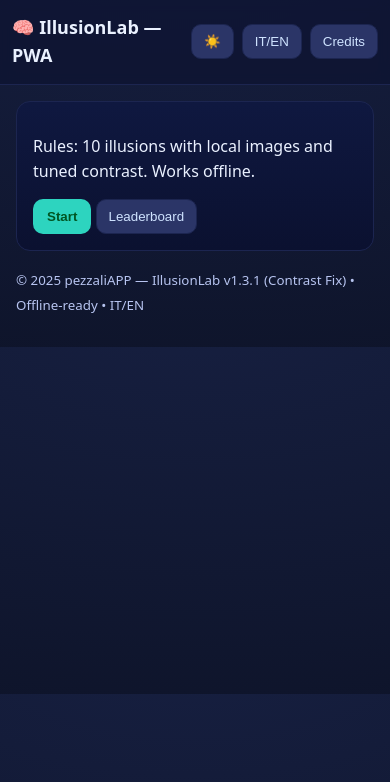
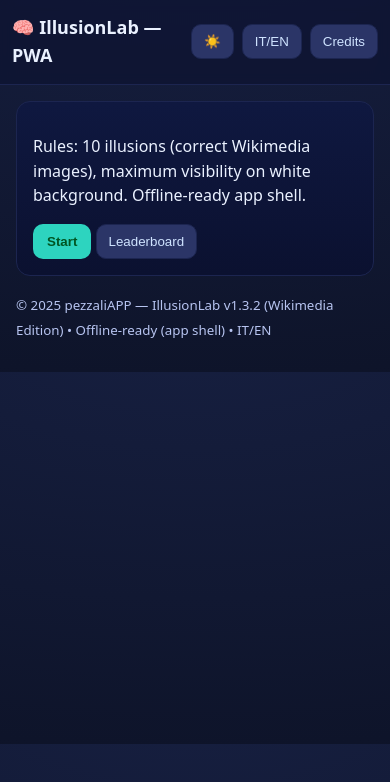
Before and after one commit to pezzaliapp/illusionlab_pwa, a plain HTML site: page index.html in a window 390 px wide. Drawn offline with Linux system fonts and the light colour scheme.

Commit message:
Add files via upload

```diff
--- a/app.js
+++ b/app.js
@@ -1,99 +1,143 @@
-// IllusionLab v1.3.1 — Contrast Fix (local images, no filters)
-(function(){
+(function () {
   const $=s=>document.querySelector(s); const root=document.documentElement;
   const host=$("#illusionHost"), qEl=$("#question"), aEl=$("#answers"), levelEl=$("#level"), scoreEl=$("#score"), timerEl=$("#timer");
   const btnNext=$("#next"), btnHint=$("#showHint"), btnExplain=$("#showExplain"), btnTheme=$("#btnTheme");
   const modal=$("#modal"), modalBody=$("#modalBody"), modalClose=$("#modalClose");
   const credits=$("#credits"), creditsClose=$("#creditsClose"), btnCredits=$("#btnCredits");
-  let theme=localStorage.getItem("illusionlab_theme")||"dark"; const applyTheme=()=>{root.classList.toggle("light",theme==="light"); btnTheme.textContent=theme==="light"?"🌙":"☀️";}; applyTheme();
-  btnTheme.addEventListener("click",()=>{theme=theme==="light"?"dark":"light"; localStorage.setItem("illusionlab_theme",theme); applyTheme();});
+
+  // THEME
+  let theme=localStorage.getItem("illusionlab_theme")||"dark";
+  const applyTheme=()=>{ root.classList.toggle("light", theme==="light"); btnTheme.textContent=theme==="light"?"🌙":"☀️"; };
+  applyTheme();
+  btnTheme.addEventListener("click",()=>{ theme=theme==="light"?"dark":"light"; localStorage.setItem("illusionlab_theme",theme); applyTheme(); });
+
+  // I18N
   const LANGS=["it","en"]; let lang=localStorage.getItem("illusionlab_lang")||(navigator.language||"it").slice(0,2); if(!LANGS.includes(lang)) lang="it";
-  const i18n={ it:{introText:"Regole: 10 illusioni con immagini locali e contrasto ottimizzato. Funziona anche offline.",start:"Inizia",leaderboard:"Classifica",showProof:"Mostra prova",explain:"Spiegazione",next:"Avanti ▶",endTitle:"🎉 Fine partita",saveScore:"Salva punteggio",playAgain:"Rigioca",boardTitle:"🏆 Classifica locale",name:"Nome",pts:"Punti",time:"Tempo",date:"Data",close:"Chiudi",askName:"Il tuo nome (o iniziali) per la classifica:",saved:"Salvato!",credits:"Crediti"},
-               en:{introText:"Rules: 10 illusions with local images and tuned contrast. Works offline.",start:"Start",leaderboard:"Leaderboard",showProof:"Show proof",explain:"Explanation",next:"Next ▶",endTitle:"🎉 Game over",saveScore:"Save score",playAgain:"Play again",boardTitle:"🏆 Local leaderboard",name:"Name",pts:"Pts",time:"Time",date:"Date",close:"Close",askName:"Your name (or initials) for the board:",saved:"Saved!",credits:"Credits"} };
-  const T=k=>(i18n[lang]&&i18n[lang][k])||k; const applyI18n=()=>{document.querySelectorAll("[data-i18n]").forEach(el=>el.textContent=T(el.getAttribute("data-i18n"))); btnCredits.textContent=T("credits");}; applyI18n();
-  $("#btnLang").addEventListener("click",()=>{lang=lang==="it"?"en":"it"; localStorage.setItem("illusionlab_lang",lang); applyI18n(); if(current) renderLevel();});
-  const TIME_LIMIT=25; let timer=null,tLeft=TIME_LIMIT,totalTime=0; let idx=0,score=0,current=null;
-  const IMG={ blivet:"img/blivet.svg", necker:"img/necker.svg", penroseTri:"img/penrose_triangle.svg", penroseStair:"img/penrose_stairs.svg",
-              ames:"img/ames_room.svg", rubin:"img/rubin_vase.svg", duckRabbit:"img/duck_rabbit.svg", kanizsa:"img/kanizsa_triangle.svg",
-              mullerLyer:"img/muller_lyer.svg", fraser:"img/fraser_spiral.svg" };
+  const i18n={
+    it:{introText:"Regole: 10 illusioni (immagini Wikimedia corrette), visibilità massima su fondo bianco. Funziona offline per l'interfaccia.",start:"Inizia",leaderboard:"Classifica",showProof:"Mostra prova",explain:"Spiegazione",next:"Avanti ▶",endTitle:"🎉 Fine partita",saveScore:"Salva punteggio",playAgain:"Rigioca",boardTitle:"🏆 Classifica locale",name:"Nome",pts:"Punti",time:"Tempo",date:"Data",close:"Chiudi",askName:"Il tuo nome (o iniziali) per la classifica:",saved:"Salvato!",credits:"Crediti"},
+    en:{introText:"Rules: 10 illusions (correct Wikimedia images), maximum visibility on white background. Offline-ready app shell.",start:"Start",leaderboard:"Leaderboard",showProof:"Show proof",explain:"Explanation",next:"Next ▶",endTitle:"🎉 Game over",saveScore:"Save score",playAgain:"Play again",boardTitle:"🏆 Local leaderboard",name:"Name",pts:"Pts",time:"Time",date:"Date",close:"Close",askName:"Your name (or initials) for the board:",saved:"Saved!",credits:"Credits"}
+  };
+  const T=k=>(i18n[lang]&&i18n[lang][k])||k;
+  const applyI18n=()=>{ document.querySelectorAll("[data-i18n]").forEach(el=> el.textContent=T(el.getAttribute("data-i18n"))); btnCredits.textContent=T("credits"); };
+  applyI18n();
+  $("#btnLang").addEventListener("click",()=>{ lang=lang==="it"?"en":"it"; localStorage.setItem("illusionlab_lang",lang); applyI18n(); if(current) renderLevel(); });
+
+  // TIMER/STATE
+  const TIME_LIMIT=25; let timer=null, tLeft=TIME_LIMIT, totalTime=0;
+  let idx=0, score=0; let current=null;
+
+  // Wikimedia image URLs (canonical)
+  const IMG = {
+    blivet:       "https://commons.wikimedia.org/wiki/Special:FilePath/Blivet.svg",
+    necker:       "https://commons.wikimedia.org/wiki/Special:FilePath/Necker%27s_cube.svg",
+    penroseTri:   "https://commons.wikimedia.org/wiki/Special:FilePath/Penrose%20triangle.svg",
+    penroseStair: "https://commons.wikimedia.org/wiki/Special:FilePath/Impossible_staircase.svg",
+    ames:         "https://commons.wikimedia.org/wiki/Special:FilePath/Ames%20room%20forced%20perspective.jpg",
+    rubin:        "https://commons.wikimedia.org/wiki/Special:FilePath/Rubin%27s%20Vase.png",
+    duckRabbit:   "https://commons.wikimedia.org/wiki/Special:FilePath/Duck-Rabbit_illusion.jpg",
+    kanizsa:      "https://commons.wikimedia.org/wiki/Special:FilePath/Kanizsa_triangle.svg",
+    mullerLyer:   "https://commons.wikimedia.org/wiki/Special:FilePath/M%C3%BCller-Lyer_illusion.svg",
+    fraser:       "https://commons.wikimedia.org/wiki/Special:FilePath/Fraser_spiral_illusion.svg",
+  };
+
   const CREDITS=[
-    {id:"blivet",title:"Blivet (disegno locale)",url:IMG.blivet},{id:"necker",title:"Necker Cube (disegno locale)",url:IMG.necker},
-    {id:"penroseTri",title:"Penrose Triangle (disegno locale)",url:IMG.penroseTri},{id:"penroseStair",title:"Penrose Stairs (disegno locale)",url:IMG.penroseStair},
-    {id:"ames",title:"Ames Room (schema locale)",url:IMG.ames},{id:"rubin",title:"Rubin Vase (disegno locale)",url:IMG.rubin},
-    {id:"duckRabbit",title:"Duck–Rabbit (disegno locale)",url:IMG.duckRabbit},{id:"kanizsa",title:"Kanizsa Triangle (disegno locale)",url:IMG.kanizsa},
-    {id:"mullerLyer",title:"Müller–Lyer (disegno locale)",url:IMG.mullerLyer},{id:"fraser",title:"Fraser Spiral (schema locale)",url:IMG.fraser}
+    {id:"blivet",title:"Blivet — Wikimedia Commons",url:IMG.blivet},
+    {id:"necker",title:"Necker's cube — Wikimedia Commons",url:IMG.necker},
+    {id:"penroseTri",title:"Penrose triangle — Wikimedia Commons",url:IMG.penroseTri},
+    {id:"penroseStair",title:"Penrose stairs — Wikimedia Commons",url:IMG.penroseStair},
+    {id:"ames",title:"Ames room — Wikimedia Commons",url:IMG.ames},
+    {id:"rubin",title:"Rubin's vase — Wikimedia Commons",url:IMG.rubin},
+    {id:"duckRabbit",title:"Duck–Rabbit — Wikimedia Commons",url:IMG.duckRabbit},
+    {id:"kanizsa",title:"Kanizsa triangle — Wikimedia Commons",url:IMG.kanizsa},
+    {id:"mullerLyer",title:"Müller–Lyer — Wikimedia Commons",url:IMG.mullerLyer},
+    {id:"fraser",title:"Fraser spiral — Wikimedia Commons",url:IMG.fraser},
   ];
-  function renderCredits(){const ul=$("#creditsList"); ul.innerHTML=""; CREDITS.forEach(c=>{const li=document.createElement("li"); li.innerHTML=`<a href="${c.url}" target="_blank" rel="noopener">${c.title}</a>`; ul.appendChild(li);});}
-  btnCredits.addEventListener("click",()=>{renderCredits(); credits.hidden=false;}); creditsClose.addEventListener("click",()=>credits.hidden=true);
+  function renderCredits(){ const ul=$("#creditsList"); ul.innerHTML=""; CREDITS.forEach(c=>{ const li=document.createElement("li"); li.innerHTML=`<a href="${c.url}" target="_blank" rel="noopener">${c.title}</a>`; ul.appendChild(li); }); }
+  btnCredits.addEventListener("click",()=>{ renderCredits(); credits.hidden=false; });
+  creditsClose.addEventListener("click",()=> credits.hidden=true);
 
+  // QUIZ
   const illusions=[
     {id:"blivet", title:{it:"Tridente Impossibile",en:"Impossible Trident"}, question:{it:"Quante punte vedi davvero?",en:"How many prongs do you really see?"},
       options:{it:["Tre","Due","Non è definibile"],en:["Three","Two","Not well-defined"]}, correct:2,
       explanation:{it:"Tre punte si trasformano in due aste: oggetto impossibile.",en:"Three prongs morph into two bars: impossible object."},
-     render:n=> n.innerHTML=`<img src="${IMG.blivet}" alt="Blivet">` },
+      render:n=> n.innerHTML=`<img src="${IMG.blivet}" alt="Blivet">`},
     {id:"necker", title:{it:"Cubo di Necker",en:"Necker Cube"}, question:{it:"Quale faccia è davanti?",en:"Which face is in front?"},
       options:{it:["In alto a sinistra","In basso a destra","Dipende: ribalta"],en:["Top-left","Bottom-right","It flips"]}, correct:2,
       explanation:{it:"Figura bistabile: la profondità si inverte.",en:"Bistable figure: depth flips."},
-     render:n=> n.innerHTML=`<img src="${IMG.necker}" alt="Necker cube">` },
+      render:n=> n.innerHTML=`<img src="${IMG.necker}" alt="Necker cube">`},
     {id:"penroseTri", title:{it:"Triangolo di Penrose",en:"Penrose Triangle"}, question:{it:"Può esistere in 3D reale?",en:"Can it exist in real 3D?"},
       options:{it:["Sì, con trucco prospettico","No, è impossibile","Solo da un punto preciso"],en:["Yes, with forced perspective","No, it's impossible","Only from a fixed viewpoint"]}, correct:1,
       explanation:{it:"Valido solo come trucco prospettico.",en:"Works only as forced perspective."},
-     render:n=> n.innerHTML=`<img src="${IMG.penroseTri}" alt="Penrose triangle">` },
+      render:n=> n.innerHTML=`<img src="${IMG.penroseTri}" alt="Penrose triangle">`},
     {id:"penroseStair", title:{it:"Scala di Penrose",en:"Penrose Stairs"}, question:{it:"Sale o scende?",en:"Up or down?"},
       options:{it:["Sale per sempre","Scende per sempre","Nessuna delle due"],en:["Up forever","Down forever","Neither"]}, correct:2,
       explanation:{it:"Ciclo chiuso impossibile.",en:"Closed impossible loop."},
-     render:n=> n.innerHTML=`<img src="${IMG.penroseStair}" alt="Penrose stairs">` },
+      render:n=> n.innerHTML=`<img src="${IMG.penroseStair}" alt="Penrose stairs">`},
     {id:"ames", title:{it:"Camera di Ames",en:"Ames Room"}, question:{it:"Le due persone hanno altezze diverse?",en:"Are the two people different in height?"},
       options:{it:["Sì, a destra più alta","No, stessa altezza (prospettiva)","Poco diverse"],en:["Yes, right is taller","No, same height (perspective)","Slightly different"]}, correct:1,
       explanation:{it:"Stanza deformata che altera la scala.",en:"Skewed room alters scale."},
-     render:n=> n.innerHTML=`<img src="${IMG.ames}" alt="Ames room">` },
+      render:n=> n.innerHTML=`<img src="${IMG.ames}" alt="Ames room">`},
     {id:"rubin", title:{it:"Vaso di Rubin",en:"Rubin's Vase"}, question:{it:"Cosa vedi per prima cosa?",en:"What do you see first?"},
       options:{it:["Un vaso","Due profili","Dipende"],en:["A vase","Two profiles","It alternates"]}, correct:2,
       explanation:{it:"Figura/sfondo si alternano.",en:"Figure/ground alternates."},
-     render:n=> n.innerHTML=`<img src="${IMG.rubin}" alt="Rubin vase">` },
+      render:n=> n.innerHTML=`<img src="${IMG.rubin}" alt="Rubin vase">`},
     {id:"duckRabbit", title:{it:"Anatra o Coniglio",en:"Duck or Rabbit"}, question:{it:"È un’anatra o un coniglio?",en:"Is it a duck or a rabbit?"},
       options:{it:["Anatra","Coniglio","Entrambi"],en:["Duck","Rabbit","Both"]}, correct:2,
       explanation:{it:"La stessa sagoma supporta due letture.",en:"Same outline supports two readings."},
-     render:n=> n.innerHTML=`<img src="${IMG.duckRabbit}" alt="Duck-rabbit">` },
+      render:n=> n.innerHTML=`<img src="${IMG.duckRabbit}" alt="Duck-rabbit">`},
     {id:"kanizsa", title:{it:"Triangolo di Kanizsa",en:"Kanizsa Triangle"}, question:{it:"Vedi un triangolo bianco?",en:"Do you see a white triangle?"},
       options:{it:["Sì","No, è illusorio","Sì, semitrasparente"],en:["Yes","No, illusory","Yes, semi-transparent"]}, correct:1,
       explanation:{it:"Contorni illusori completati dal cervello.",en:"Illusory contours completed by the brain."},
-     render:n=> n.innerHTML=`<img src="${IMG.kanizsa}" alt="Kanizsa triangle">` },
+      render:n=> n.innerHTML=`<img src="${IMG.kanizsa}" alt="Kanizsa triangle">`},
     {id:"mullerLyer", title:{it:"Müller–Lyer",en:"Müller–Lyer"}, question:{it:"Le linee sono lunghe uguali?",en:"Are the lines equal in length?"},
       options:{it:["Sì, identiche","No, frecce in fuori","No, frecce in dentro"],en:["Yes, identical","No, outward arrows longer","No, inward arrows longer"]}, correct:0,
       explanation:{it:"I segmenti centrali coincidono; il contesto inganna.",en:"Central segments match; context biases size."},
-     render:n=> n.innerHTML=`<img src="${IMG.mullerLyer}" alt="Müller–Lyer">` },
+      render:n=> n.innerHTML=`<img src="${IMG.mullerLyer}" alt="Müller–Lyer">`},
     {id:"fraser", title:{it:"Spirale di Fraser",en:"Fraser Spiral"}, question:{it:"Sono spirali o cerchi?",en:"Spirals or circles?"},
       options:{it:["Spirali","Cerchi concentrici","Entrambi"],en:["Spirals","Concentric circles","Both"]}, correct:1,
       explanation:{it:"Sono cerchi; il pattern inclinato crea la falsa spirale.",en:"They are circles; the tilted pattern induces a false spiral."},
-     render:n=> n.innerHTML=`<img src="${IMG.fraser}" alt="Fraser spiral">` }
+      render:n=> n.innerHTML=`<img src="${IMG.fraser}" alt="Fraser spiral">`},
   ];
 
+  // HUD & TIMER
   function setHUD(){ levelEl.textContent=(idx+1)+"/"+illusions.length; scoreEl.textContent=(lang==="it"?"Punti: ":"Pts: ")+score; }
-  function startTimer(){ clearInterval(timer); tLeft=TIME_LIMIT; timerEl.textContent="⏱ "+tLeft+"s"; timer=setInterval(()=>{ tLeft--; totalTime++; timerEl.textContent="⏱ "+tLeft+"s"; if(tLeft<=0){ clearInterval(timer); lockAnswers(); btnNext.disabled=false; } },1000); }
+  function startTimer(){ clearInterval(timer); tLeft=TIME_LIMIT; timerEl.textContent="⏱ "+tLeft+"s";
+    timer=setInterval(()=>{ tLeft--; totalTime++; timerEl.textContent="⏱ "+tLeft+"s"; if(tLeft<=0){ clearInterval(timer); lockAnswers(); btnNext.disabled=false; } },1000); }
   function lockAnswers(){ [...aEl.children].forEach(x=>x.disabled=true); }
-  function renderLevel(){ const item=illusions[idx]; current=item; setHUD(); qEl.textContent=item.title[lang]+" — "+item.question[lang];
-    item.render(host); aEl.innerHTML=""; btnNext.disabled=true;
-    item.options[lang].forEach((opt,i)=>{ const b=document.createElement("button"); b.textContent=opt;
+
+  function renderLevel(){
+    const item=illusions[idx]; current=item; setHUD();
+    qEl.textContent=item.title[lang]+" — "+item.question[lang];
+    item.render(host);
+    aEl.innerHTML=""; btnNext.disabled=true;
+    item.options[lang].forEach((opt,i)=>{
+      const b=document.createElement("button"); b.textContent=opt;
       b.addEventListener("click",()=>{ lockAnswers(); b.classList.add(i===item.correct?'correct':'wrong'); if(i===item.correct){score++; setHUD();} clearInterval(timer); btnNext.disabled=false; });
-      aEl.appendChild(b); });
+      aEl.appendChild(b);
+    });
     btnHint.onclick=()=> alert(lang==='it'?'Suggerimento: copri porzioni o usa zoom per vedere meglio l’effetto.':'Hint: cover parts or zoom in to perceive the effect.');
     btnExplain.onclick=()=>{ modalBody.innerHTML="<p>"+item.explanation[lang]+"</p>"; modal.hidden=false; };
     startTimer();
   }
 
+  // FLOW
   $("#start").addEventListener("click",()=>{ $("#intro").hidden=true; $("#stage").hidden=false; $("#board").hidden=true; idx=0; score=0; totalTime=0; renderLevel(); });
   $("#next").addEventListener("click",()=>{ idx++; if(idx>=illusions.length){ $("#stage").hidden=true; $("#final").hidden=false;
     const msg=(lang==='it')?`Punteggio: <strong>${score}/10</strong>.<br>Tempo totale: <strong>${totalTime}s</strong>.`:`Score: <strong>${score}/10</strong>.<br>Total time: <strong>${totalTime}s</strong>.`; $("#finalMsg").innerHTML=msg;
   } else { renderLevel(); } });
   $("#restart").addEventListener("click",()=>{ $("#final").hidden=true; $("#intro").hidden=false; });
 
+  // BOARD
   function getBoard(){ try{return JSON.parse(localStorage.getItem('illusionlab_scores')||'[]');}catch(e){return[];} }
   function setBoard(a){ localStorage.setItem('illusionlab_scores', JSON.stringify(a)); }
   function renderBoard(){ const tbody=$("#boardTable tbody"); tbody.innerHTML=""; getBoard().slice(0,10).forEach(r=>{ const tr=document.createElement('tr'); tr.innerHTML=`<td>${r.name}</td><td>${r.score}</td><td>${r.time}s</td><td>${r.date}</td>`; tbody.appendChild(tr); }); }
   $("#saveScore").addEventListener("click",()=>{ const name=prompt(T('askName'))||'Player'; const arr=getBoard(); arr.push({name,score,time:totalTime,date:new Date().toLocaleString()}); arr.sort((a,b)=> b.score-a.score || a.time-b.time ); setBoard(arr); alert(T('saved')); });
   function openBoard(){ renderBoard(); $("#board").hidden=false; $("#intro").hidden=true; $("#final").hidden=true; $("#stage").hidden=true; }
-  $("#openBoard").addEventListener("click", openBoard); $("#showBoard").addEventListener("click", openBoard);
+  $("#openBoard").addEventListener("click", openBoard);
+  $("#showBoard").addEventListener("click", openBoard);
   $("#closeBoard").addEventListener("click",()=>{ $("#board").hidden=true; $("#intro").hidden=false; });
-  modalClose.addEventListener("click",()=> modal.hidden=true);
+
+  // MODAL
+  modalClose.addEventListener("click",()=> (modal.hidden=true));
 })();
--- a/index.html
+++ b/index.html
@@ -1,37 +1,92 @@
 <!DOCTYPE html><html lang="it"><head>
-<meta charset="utf-8"><meta name="viewport" content="width=device-width, initial-scale=1,maximum-scale=1,viewport-fit=cover">
-<title>IllusionLab — PWA (Contrast Fix)</title>
+<meta charset="utf-8">
+<meta name="viewport" content="width=device-width, initial-scale=1,maximum-scale=1,viewport-fit=cover">
+<title>IllusionLab — PWA (Wikimedia Edition)</title>
 <meta name="theme-color" content="#0b1022">
-<link rel="manifest" href="manifest.json"><link rel="stylesheet" href="styles.css">
+<link rel="manifest" href="manifest.json">
+<link rel="stylesheet" href="styles.css">
 <link rel="apple-touch-icon" href="icon/illusion-192.png">
-<script>if('serviceWorker' in navigator){ addEventListener('load',()=>navigator.serviceWorker.register('service-worker.js')); }</script>
+<script>
+if('serviceWorker' in navigator){
+  addEventListener('load',()=>navigator.serviceWorker.register('service-worker.js'));
+}
+</script>
 </head><body>
-<header><h1>🧠 IllusionLab — PWA</h1><nav class="actions-header">
+<header>
+  <h1>🧠 IllusionLab — PWA</h1>
+  <nav class="actions-header">
     <button id="btnTheme" class="ghost" aria-label="Tema">🌙</button>
     <button id="btnLang" class="ghost">IT/EN</button>
-<button id="btnCredits" class="ghost">Crediti</button></nav></header>
+    <button id="btnCredits" class="ghost">Crediti</button>
+  </nav>
+</header>
 <main>
-<section id="intro" class="card"><p data-i18n="introText"><strong>Regole:</strong> 10 illusioni con immagini locali e contrasto ottimizzato. Funziona anche offline.</p>
-<div class="intro-actions"><button id="start" class="cta" data-i18n="start">Inizia</button>
-<button id="showBoard" class="ghost" data-i18n="leaderboard">Classifica</button></div></section>
+  <section id="intro" class="card">
+    <p data-i18n="introText"><strong>Regole:</strong> 10 illusioni (immagini Wikimedia corrette), visibilità massima su fondo bianco. Funziona offline per l'interfaccia.</p>
+    <div class="intro-actions">
+      <button id="start" class="cta" data-i18n="start">Inizia</button>
+      <button id="showBoard" class="ghost" data-i18n="leaderboard">Classifica</button>
+    </div>
+  </section>
+
   <section id="stage" class="card" hidden>
-<div class="hud"><div id="level">1/10</div><div id="score">Punti: 0</div><div id="timer" class="timer">⏱ 25s</div></div>
+    <div class="hud">
+      <div id="level">1/10</div>
+      <div id="score">Punti: 0</div>
+      <div id="timer" class="timer">⏱ 25s</div>
+    </div>
+
     <div id="illusionHost" class="illusion-host" aria-live="polite"></div>
-<div id="question" class="q"></div><div id="answers" class="answers"></div>
-<div class="actions"><button id="showHint" class="ghost" data-i18n="showProof">Mostra prova</button>
+    <div id="question" class="q"></div>
+    <div id="answers" class="answers"></div>
+
+    <div class="actions">
+      <button id="showHint" class="ghost" data-i18n="showProof">Mostra prova</button>
       <button id="showExplain" class="ghost" data-i18n="explain">Spiegazione</button>
-<button id="next" class="cta" disabled data-i18n="next">Avanti ▶</button></div></section>
-<section id="final" class="card" hidden><h2 data-i18n="endTitle">🎉 Fine partita</h2>
-<p id="finalMsg"></p><div class="final-actions">
+      <button id="next" class="cta" disabled data-i18n="next">Avanti ▶</button>
+    </div>
+  </section>
+
+  <section id="final" class="card" hidden>
+    <h2 data-i18n="endTitle">🎉 Fine partita</h2>
+    <p id="finalMsg"></p>
+    <div class="final-actions">
       <button id="saveScore" class="cta" data-i18n="saveScore">Salva punteggio</button>
       <button id="restart" class="ghost" data-i18n="playAgain">Rigioca</button>
-<button id="openBoard" class="ghost" data-i18n="leaderboard">Classifica</button></div></section>
-<section id="board" class="card" hidden><h2 data-i18n="boardTitle">🏆 Classifica locale</h2>
-<table id="boardTable" class="board"><thead><tr><th data-i18n="name">Nome</th><th data-i18n="pts">Punti</th><th data-i18n="time">Tempo</th><th data-i18n="date">Data</th></tr></thead><tbody></tbody></table>
-<button id="closeBoard" class="ghost" data-i18n="close">Chiudi</button></section>
+      <button id="openBoard" class="ghost" data-i18n="leaderboard">Classifica</button>
+    </div>
+  </section>
+
+  <section id="board" class="card" hidden>
+    <h2 data-i18n="boardTitle">🏆 Classifica locale</h2>
+    <table id="boardTable" class="board">
+      <thead>
+        <tr><th data-i18n="name">Nome</th><th data-i18n="pts">Punti</th><th data-i18n="time">Tempo</th><th data-i18n="date">Data</th></tr>
+      </thead>
+      <tbody></tbody>
+    </table>
+    <button id="closeBoard" class="ghost" data-i18n="close">Chiudi</button>
+  </section>
 </main>
-<footer><small>© 2025 pezzaliAPP — IllusionLab v1.3.1 (Contrast Fix) • Offline-ready • IT/EN</small></footer>
-<div id="modal" class="modal" hidden><div class="modal-content card"><div class="modal-body" id="modalBody"></div><button id="modalClose" class="cta">OK</button></div></div>
-<div id="credits" class="modal" hidden><div class="modal-content card"><div class="modal-body">
-<h3>Crediti immagini</h3><ul id="creditsList"></ul></div><button id="creditsClose" class="cta">OK</button></div></div>
-<script src="app.js"></script></body></html>
+
+<footer><small>© 2025 pezzaliAPP — IllusionLab v1.3.2 (Wikimedia Edition) • Offline-ready (app shell) • IT/EN</small></footer>
+
+<div id="modal" class="modal" hidden>
+  <div class="modal-content card">
+    <div class="modal-body" id="modalBody"></div>
+    <button id="modalClose" class="cta">OK</button>
+  </div>
+</div>
+
+<div id="credits" class="modal" hidden>
+  <div class="modal-content card">
+    <div class="modal-body">
+      <h3>Crediti immagini (Wikimedia Commons)</h3>
+      <ul id="creditsList"></ul>
+    </div>
+    <button id="creditsClose" class="cta">OK</button>
+  </div>
+</div>
+
+<script src="app.js"></script>
+</body></html>
```
Also changed, not shown: service-worker.js (+11 -7 lines), styles.css (+36 -15 lines), manifest.json. Lines whose indentation alone changed are shown as unchanged.
